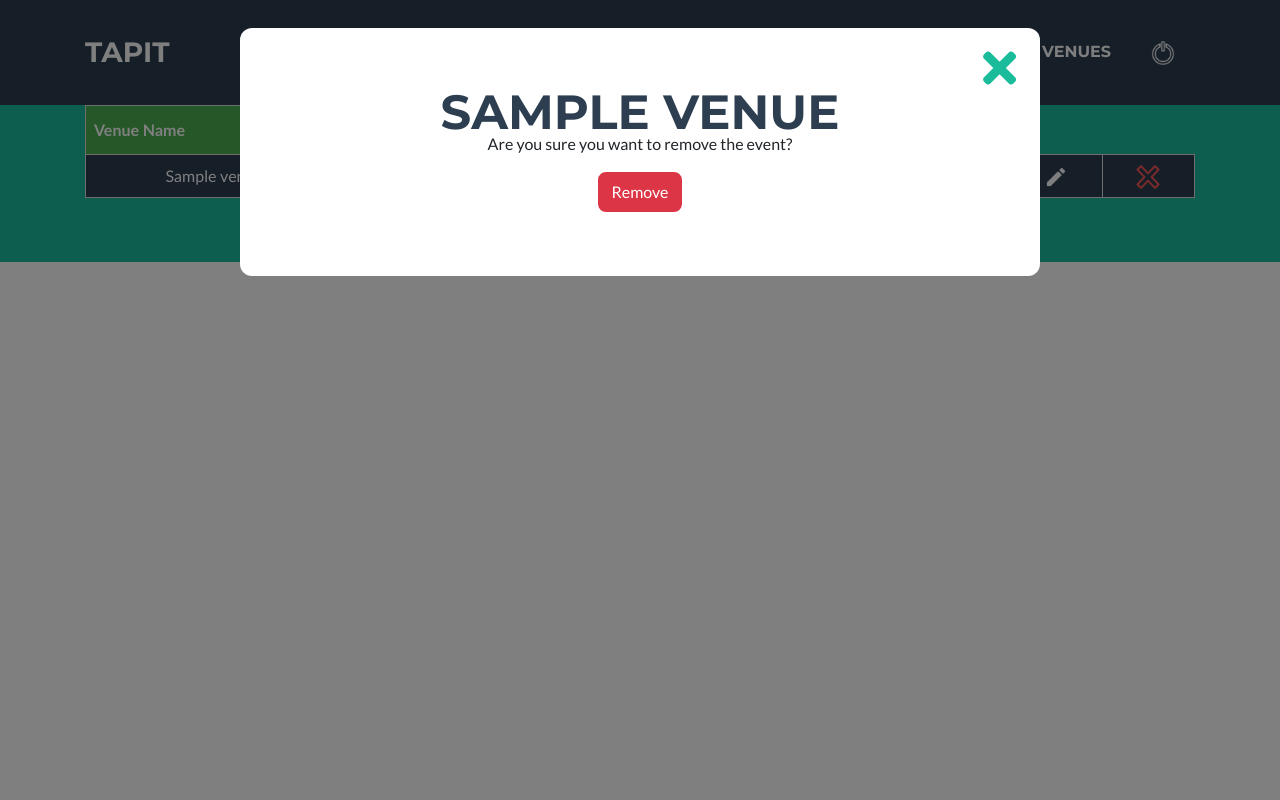
After one commit to jeandelacruz1004/tapITWEB, a Flask app: template tapit/templates/manage_ven.html in a window 1280 px wide, after a click that opens the changed part. The commit adds this page. Run offline with Flask 2, Linux system fonts and the light colour scheme; the template is opened without the code that fills it: most values are stand-ins (such as "Sample title", 1, 10 or a date in 2020); some libraries are stand-ins or nearby versions.

Commit message:
Manage/create/edit/delete Venues

```diff
--- a/tapit/__init__.py
+++ b/tapit/__init__.py
@@ -9,7 +9,7 @@ key = secrets.token_hex(16)
 
 app = Flask(__name__)
 app.config['SECRET_KEY'] = key
-app.config['SQLALCHEMY_DATABASE_URI'] = 'postgresql://postgres:password@localhost:5432/tapITWEB'
+app.config['SQLALCHEMY_DATABASE_URI'] = 'postgresql://postgres:postgres@localhost:5432/tapITWEB'
 app.config['SQLALCHEMY_TRACK_MODIFICATIONS'] = False
 
 db = SQLAlchemy(app)
--- a/tapit/templates/addvenue.html
+++ b/tapit/templates/addvenue.html
@@ -22,6 +22,7 @@
         <div class="card" style="width:50rem;margin:calc(3rem + 100px);">
             <div class="card-body" style="padding:65px 30px;">
                 <form method="POST" action="{{url_for('addvenue')}}">
+                  {{ form.csrf_token }}
                     {{ form.hidden_tag() }}
                     <div class="row">
                         <div class="col">
--- /dev/null
+++ b/tapit/templates/manage_ven.html
@@ -0,0 +1,133 @@
+{% extends "layout.html" %}
+
+{% block nav %}
+    <div class="container">
+        <a class="navbar-brand js-scroll-trigger rainbow" href="#page-top">TapIT</a>
+        <button class="navbar-toggler navbar-toggler-right text-uppercase font-weight-bold bg-primary text-white rounded" type="button" data-toggle="collapse" data-target="#navbarResponsive" aria-controls="navbarResponsive" aria-expanded="false" aria-label="Toggle navigation">Menu
+               <i class="fas fa-bars"></i>
+        </button>
+        <div class="collapse navbar-collapse" id="navbarResponsive">
+              <ul class="navbar-nav ml-auto">
+                    <li class="nav-item mx-0 mx-lg-1">
+                        <a class="nav-link py-3 px-0 px-lg-3 rounded js-scroll-trigger" href="#portfolio">Venues</a>
+                    </li>
+                    <li class="nav-item mx-0 mx-lg-1">
+                         {% if current_user.is_admin == True %}
+                            <div class="btn-group" style="margin-top: 7px">
+                              <button type="button" class="btn btn-secondary dropdown-toggle" data-toggle="dropdown" aria-haspopup="true" aria-expanded="false">
+                                <img src='{{ url_for("static", filename="img/hamburger.png")}}' alt="Logout" style="width: 1.5rem; height: 1.5rem;">
+                              </button>
+                              <div class="dropdown-menu dropdown-menu-right">
+                                <a class="dropdown-item" type="button" href="{{url_for('disp_events')}}">Manage Events</a>
+                                <a class="dropdown-item" type="button" href="#">Manage Users</a>
+                                <a class="dropdown-item" type="button" href="{{url_for('logout')}}">Logout</a>
+                              </div>
+                            </div>
+                         {% else %}
+                            <a class="nav-link py-3 px-0 px-lg-3 rounded js-scroll-trigger" href="{{url_for('logout')}}"><img src='{{ url_for("static", filename="img/logout.png")}}' alt="Logout" style="width: 1.5rem; height: 1.5rem;"></a>
+                         {% endif %}
+
+                    </li>
+              </ul>
+        </div>
+    </div>
+{% endblock nav %}
+
+{% block content%}
+    <header class="masthead bg-primary text-white text-center" style="padding-bottom:4rem;">
+    <div class="container d-flex align-items-center flex-column">
+            <table id="data">
+              <tr>
+                <th>Venue Name</th>
+                <th>College</th>
+                <th>Capacity</th>
+
+                <th>Equipment</th>
+              </tr>
+            {% for venue in venues %}
+
+              <tr>
+                <td>{{ venue.venue_name }}</td>
+
+                <td>{{ venue.college_id }}</td>
+
+                <td>{{ venue.capacity }}</td>
+
+                <td>{{venue.equipment  }}</td>
+                <td><a class="edit-item" type="button" data-toggle="modal" data-target="#eventmodal{{ venue.id }}"><img src='{{ url_for("static", filename="img/edit.png")}}' alt="Edit" style="width: 1.5rem; height: 1.5rem;"></a></td>
+                <td><a class="edit-item" type="button" data-toggle="modal" data-target="#deleventmodal{{ venue.id }}"><img src='{{ url_for("static", filename="img/delete.png")}}' alt="Edit" style="width: 1.5rem; height: 1.5rem;"></a></td>
+              </tr>
+            {% endfor %}
+            </table>
+    </div>
+  </header>
+
+
+  {% for venue in venues %}
+  <div class="portfolio-modal modal fade" id="eventmodal{{ venue.id }}" tabindex="-1" role="dialog" aria-labelledby="portfolioModal3Label" aria-hidden="true">
+    <div class="modal-dialog modal-xl" role="document">
+      <div class="modal-content">
+        <button type="button" class="close" data-dismiss="modal" aria-label="Close">
+          <span aria-hidden="true">
+            <i class="fas fa-times"></i>
+          </span>
+        </button>
+        <div class="modal-body text-center">
+          <div class="container">
+            <div class="row justify-content-center">
+              <div class="col-lg-8">
+                <!-- Portfolio Modal - Title -->
+                <h2 class="portfolio-modal-title text-secondary text-uppercase mb-0">{{ venue.venue_name }}</h2>
+                <!-- Icon Divider -->
+                <div class="divider-custom">
+                  <div class="divider-custom-line"></div>
+                  <div class="divider-custom-icon">
+                    <i class="fas fa-star"></i>
+                  </div>
+                  <div class="divider-custom-line"></div>
+                </div>
+                <!-- Portfolio Modal - Image -->
+                <img class="img-fluid rounded mb-5" src="img/portfolio/circus.png" alt="">
+                <!-- Portfolio Modal - Text -->
+                <p class="mb-5">{{ venue.details }}</p>
+                <button class="btn btn-warning" href="#" data-dismiss="modal">
+                  Update
+                </button>
+              </div>
+            </div>
+          </div>
+        </div>
+      </div>
+    </div>
+  </div>
+  {% endfor %}
+
+  {% for venue in venues %}
+  <div class="portfolio-modal modal fade" id="deleventmodal{{ venue.id }}" tabindex="-1" role="dialog" aria-labelledby="portfolioModal3Label" aria-hidden="true">
+    <div class="modal-dialog modal-xl" role="document" style="max-width:800px !important;">
+      <div class="modal-content">
+        <button type="button" class="close" data-dismiss="modal" aria-label="Close">
+          <span aria-hidden="true">
+            <i class="fas fa-times"></i>
+          </span>
+        </button>
+        <div class="modal-body text-center">
+          <div class="container">
+            <div class="row justify-content-center">
+              <div class="col-lg-8">
+                <!-- Portfolio Modal - Title -->
+                <h2 class="portfolio-modal-title text-secondary text-uppercase mb-0">{{ venue.venue_name }}</h2>
+                <!-- Portfolio Modal - Text -->
+                <p class="mb-5">Are you sure you want to remove the event?</p>
+                <button class="btn btn-danger" href="#" data-dismiss="modal">
+                  Remove
+                </button>
+              </div>
+            </div>
+          </div>
+        </div>
+      </div>
+    </div>
+  </div>
+  {% endfor %}
+{% endblock %}
```
Also changed, not shown: tapit/routes.py (+26 -5 lines), tapit/templates/edit_venue.html (added, +129 -0 lines), tapit/templates/venue.html (+74 -74 lines), requirements.txt (line endings or trailing spaces).
